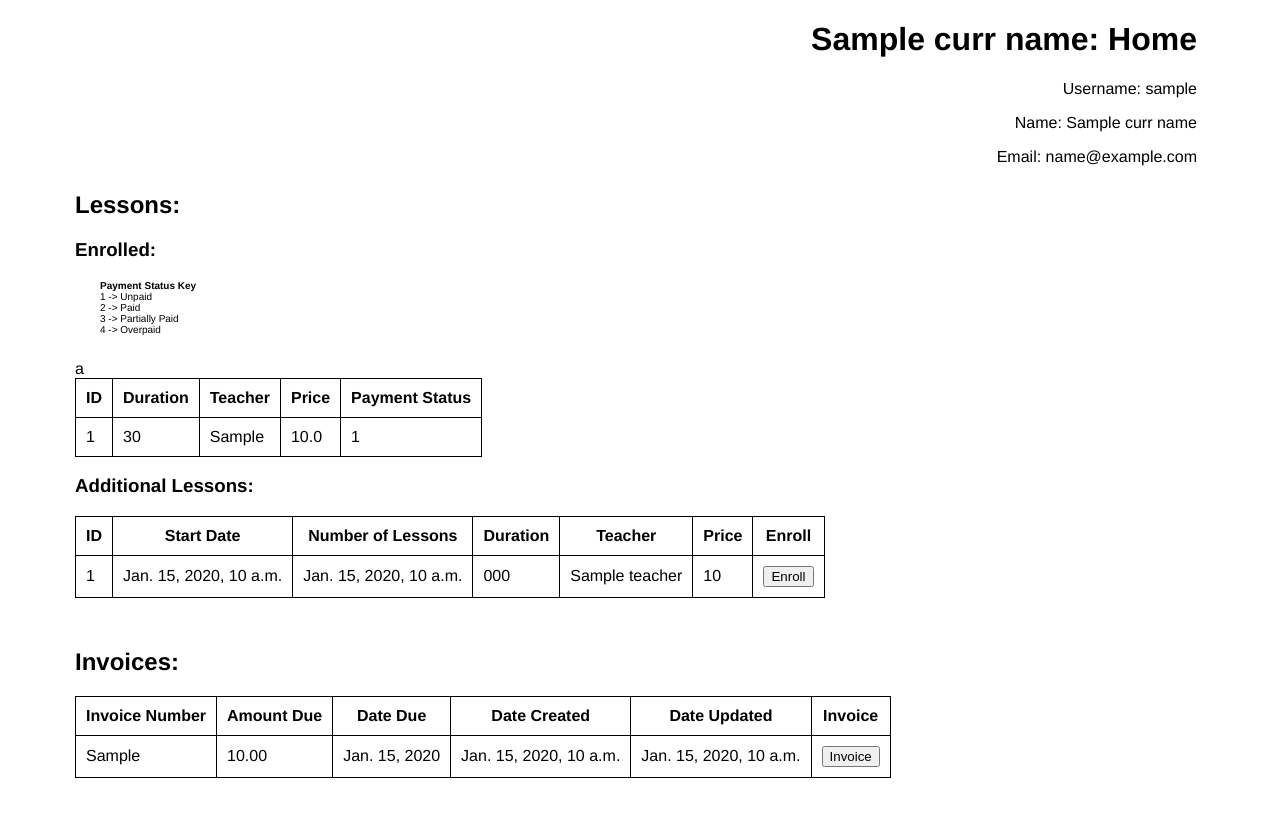
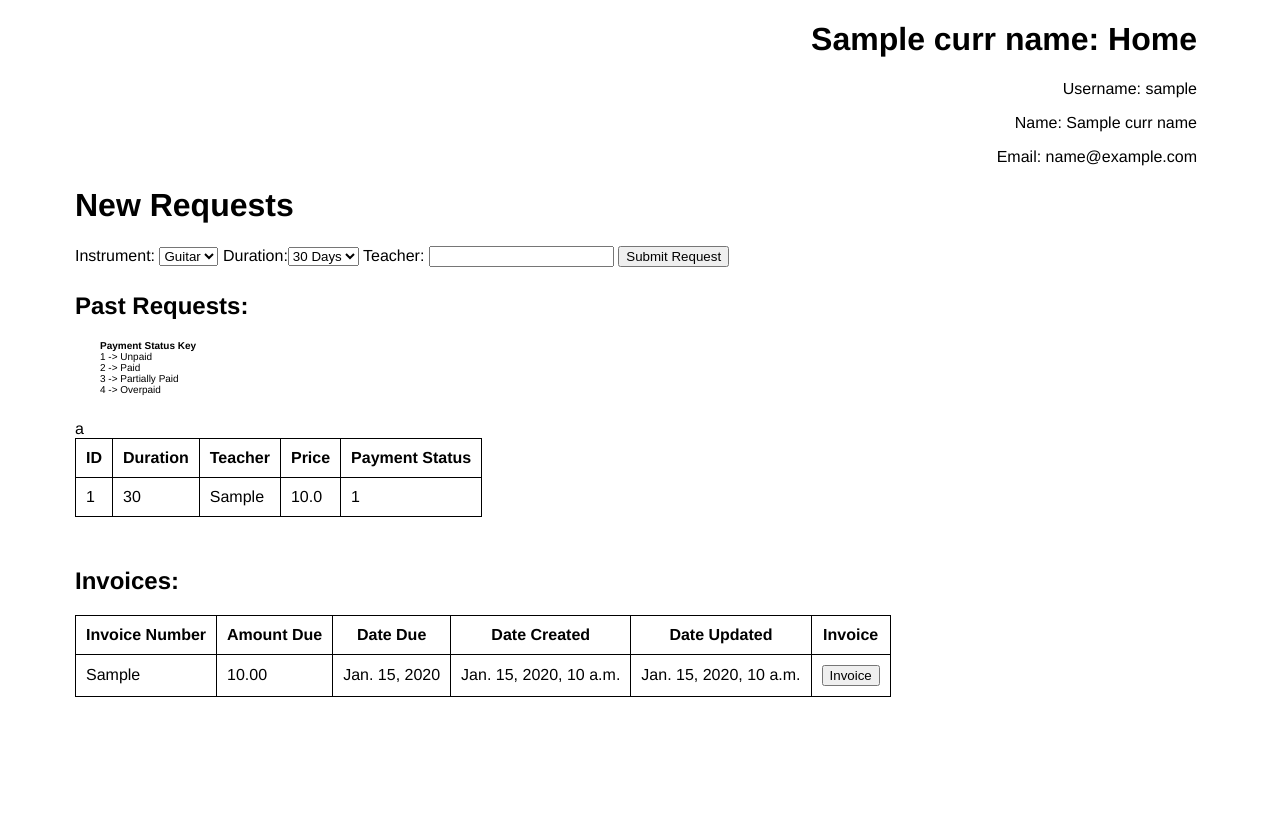
Before and after one commit to Kai-Ming/Grouse, a Django app: template lessons/templates/user_page.html in a window 1280 px wide. After the commit the page ends 697 px from the top, so only its background shows below. Run offline with Django 4.2, Linux system fonts and the light colour scheme; tables that the repository leaves empty hold one stand-in row (values such as "Sample post"); the template is opened without the code that fills it: values that come from a table or form of the project are taken from there, most other values are stand-ins (such as "Sample title", 1, 10 or a date in 2020); parts of the project's set-up code (start-up, migrations or seed data) failed here and were passed over.

Commit message:
Tweaked user page, and began work on admin page
TODO: add forms, connect to backend db and get everything working together

```diff
--- a/lessons/forms.py
+++ b/lessons/forms.py
@@ -63,3 +63,8 @@ class LogInForm(forms.Form):
 
     username = forms.CharField(label="Username")
     password = forms.CharField(label='Password', widget=forms.PasswordInput())
+
+
+class LessonRequestForm():
+
+    return True
--- a/lessons/templates/user_page.html
+++ b/lessons/templates/user_page.html
@@ -42,9 +42,28 @@
         <p>Name: {{ curr_name }}</p>
         <p>Email: {{ curr_email }}</p>
     </div>
+
+    <div name="new_requests_area" >
+        <h1>New Requests</h1>
+        <form id="new-requests" action="">
+            Instrument: <select name="instrument" id="instrument">
+                <option value="guitar">Guitar</option>
+                <option value="piano">Piano</option>
+                <option value="violin">Violin</option>
+            </select>
+            Duration:<Select name="timespan" id="timespan">
+                <option value="30">30 Days</option>
+                <option value="30">45 Days</option>
+                <option value="30">60 Days</option>
+            </Select>
+
+            Teacher: <input type="text" name="teacher-requested" id="teacher-requested">
+            <button type="submit" id="submit-request-button">Submit Request</button>
+        </form>
+    </div>
+
     <div class="lessons">
-        <h2>Lessons: </h2>
-        <h3>Enrolled:</h3>
+        <h2>Past Requests: </h2>
         <div class="payment_key">
             <b>Payment Status Key</b>
             <br>
@@ -75,31 +94,6 @@
             </tr>
             {% endfor %}
         </table>
-
-        <h3>Additional Lessons: </h3>
-        {% for i in other_lesson_data %}
-        <table>
-            <tr>
-                <th>ID</th>
-                <th>Start Date</th>
-                <th>Number of Lessons</th>
-                <th>Duration</th>
-                <th>Teacher</th>
-                <th>Price</th>
-                <th>Enroll</th>
-            </tr>
-            <tr>
-                <td>{{ i.id }}</td>
-                <td>{{ i.start_date }}</td>
-                <td>{{ i.start_date }}</td>
-                <td>{{ i.number_of_lessons }}</td>
-                <td>{{ i.teacher }}</td>
-                <td>{{ i.price }}</td>
-                <th><button type="submit">Enroll</button></th> <!-- Add this lesson to the associated user and remove from this list-->
-            </tr>
-            {% endfor %}
-        </table>
-
     </div>
 
     <div class="invoices">
```
Also changed, not shown: lessons/templates/admin_page.html (+82 -0 lines), lessons/views.py (+13 -2 lines).
